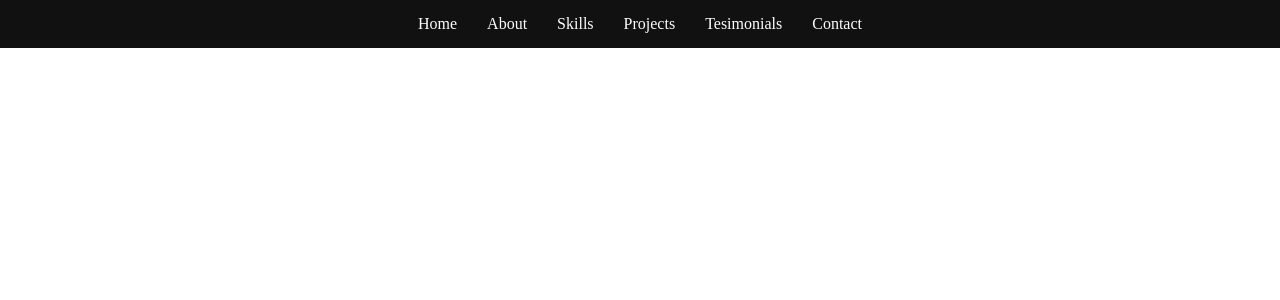
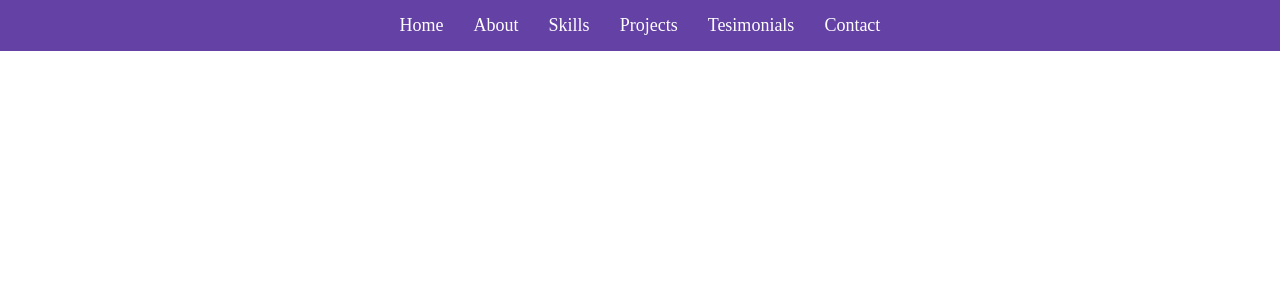
Before and after one commit to Its-Delimas/portfolio, a React (Vite) app in the folder 0000/: page / in a window 1280 px wide. Shown: the top 300 px of the page. Built offline with nearby package versions, Linux system fonts and the light colour scheme.

Commit message:
fixed variables in css

```diff
--- a/0000/src/pages/Home/components/navbar.css
+++ b/0000/src/pages/Home/components/navbar.css
@@ -1,8 +1,8 @@
 :root{
-    primary-color:#ffffff;
-    secondary-color:#000000;
-    tertiary-color:#6441A4;
-    supreme-color:#392EFC;
+    --primary-color:#ffffff;
+    --secondary-color:#000000;
+    --tertiary-color:#6441A4;
+    --supreme-color:#392EFC;
 }
 
 .navbar{
@@ -10,8 +10,9 @@
     justify-content: center;
     align-items: center;
     padding: 15px 40px;
-    background:#111 ;
-    color: #fff;
+    background:var(--tertiary-color);
+    color: var(--primary-color);
+    font-size: large;
 }
 .nav-links{
     display: flex;
@@ -19,10 +20,12 @@
     list-style: none;
 }
 .nav-links a{
-    color: white;
-    text-decoration:    none;
+    color: var(--primary-color);
+    text-decoration:none;
     font-size: none;
 }
 .nav-links a:hover{
     opacity: 0.6;
+    cursor: pointer;
+    text-decoration: underline;
 }
```
